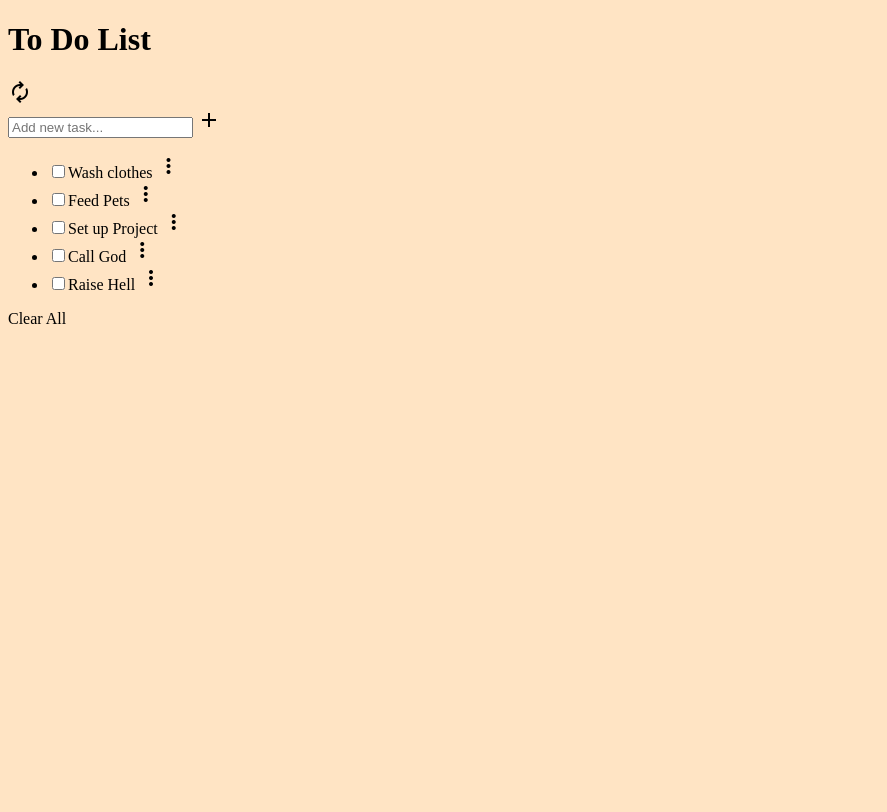
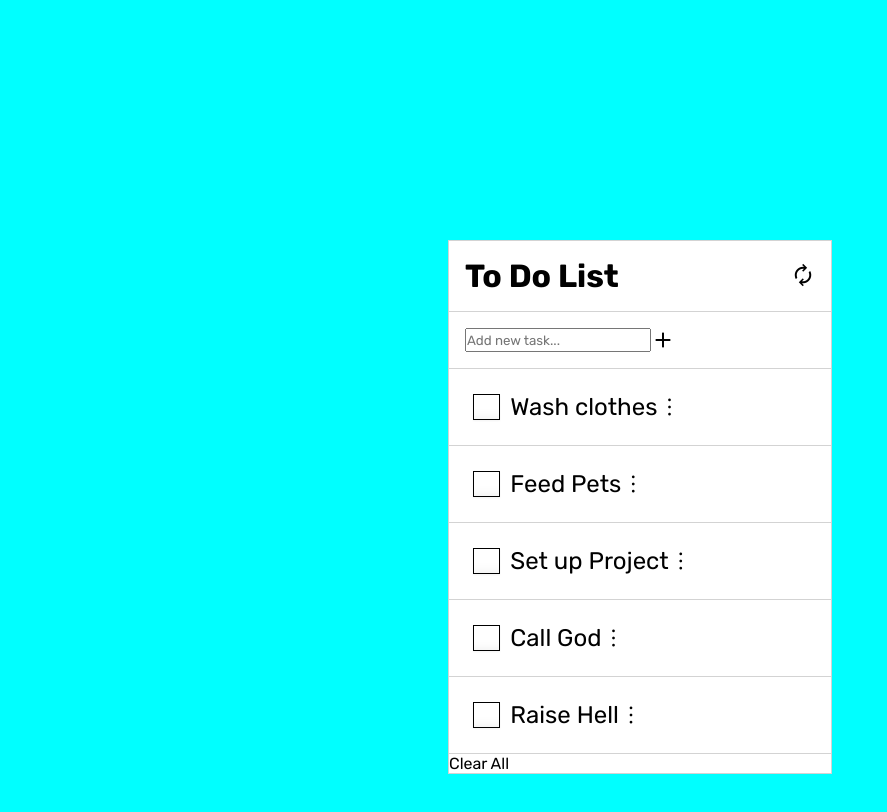
Before and after one commit to jfoyarzo/ToDo-list, a website built with webpack: page src/index.html in a window 1280 px wide. Shown: the whole page, without its empty margins (0-887 px from the left). Built offline with nearby package versions, Linux system fonts and the light colour scheme.

Commit message:
Add basic styles to elements

```diff
--- a/src/style.css
+++ b/src/style.css
@@ -1,3 +1,74 @@
+@import url('https://fonts.googleapis.com/css2?family=Rubik:ital,wght@0,300;0,400;0,500;0,600;0,700;1,300&display=swap');
+
+* {
+  font-family: 'Rubik', sans-serif;
+  box-sizing: border-box;
+  margin: 0;
+  padding: 0;
+}
+
 body {
-    background-color: bisque;
+  background-color: aqua;
 }
+
+.container {
+  background-color: white;
+  max-width: 30%;
+  margin: 30vh auto;
+  border: 1px solid lightgrey;
+}
+
+.list-header {
+  display: flex;
+  justify-content: space-between;
+  align-items: baseline;
+  padding: 1em;
+}
+
+.add-task {
+  padding: 1em;
+  display: flex;
+  border-top: 1px solid lightgrey;
+  border-bottom: 1px solid lightgrey;
+}
+
+.main-list {
+  list-style: none;
+}
+
+.task {
+  display: flex;
+  align-items: center;
+  padding: 1em;
+  border-bottom: 1px solid lightgrey;
+  font-size: 1.5em;
+}
+
+.checkInput {
+  appearance: none;
+  box-shadow: 0 1px 2px rgba(0, 0, 0, 0.05), inset 0 -15px 10px -12px rgba(0, 0, 0, 0.05);
+  border: 1px solid black;
+  height: 2em;
+  width: 2em;
+  margin-right: 0.8em;
+}
+
+.checkInput:hover {
+  background-color: rgba(224, 224, 224, 0.6);
+  cursor: pointer;
+}
+
+.checkInput:checked {
+  background-color: rgba(224, 224, 224, 0.6);
+  border: 1px solid #adb8c0;
+  box-shadow: 0 1px 2px rgba(0, 0, 0, 0.05), inset 0 -15px 10px -12px rgba(0, 0, 0, 0.05), inset 15px 10px -12px rgba(255, 255, 255, 0.1);
+  color: #99a1a7;
+}
+
+.material-symbols-outlined {
+  font-variation-settings:
+    'FILL' 0,
+    'wght' 600,
+    'GRAD' 0,
+    'opsz' 48;
+}
```
